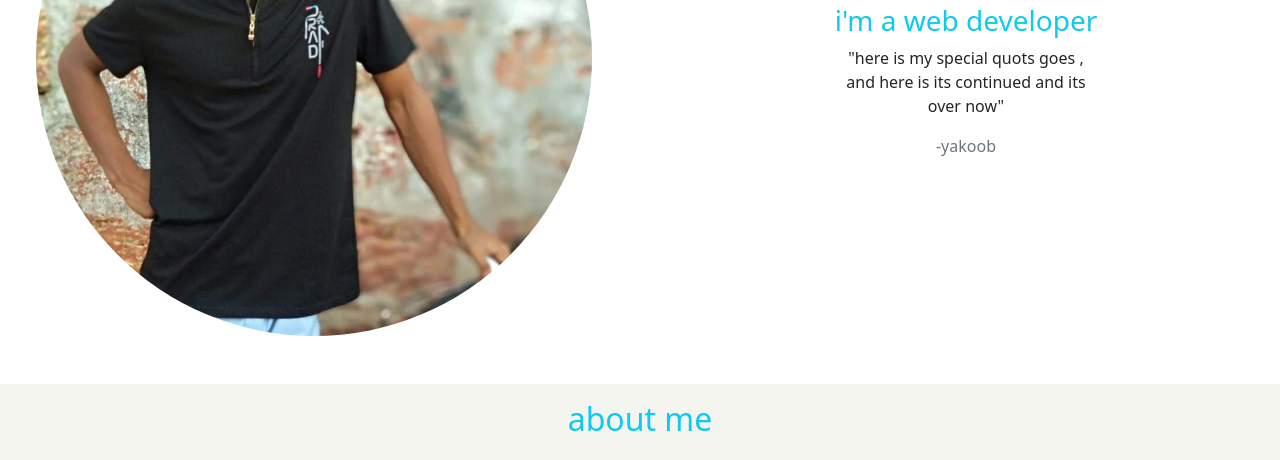
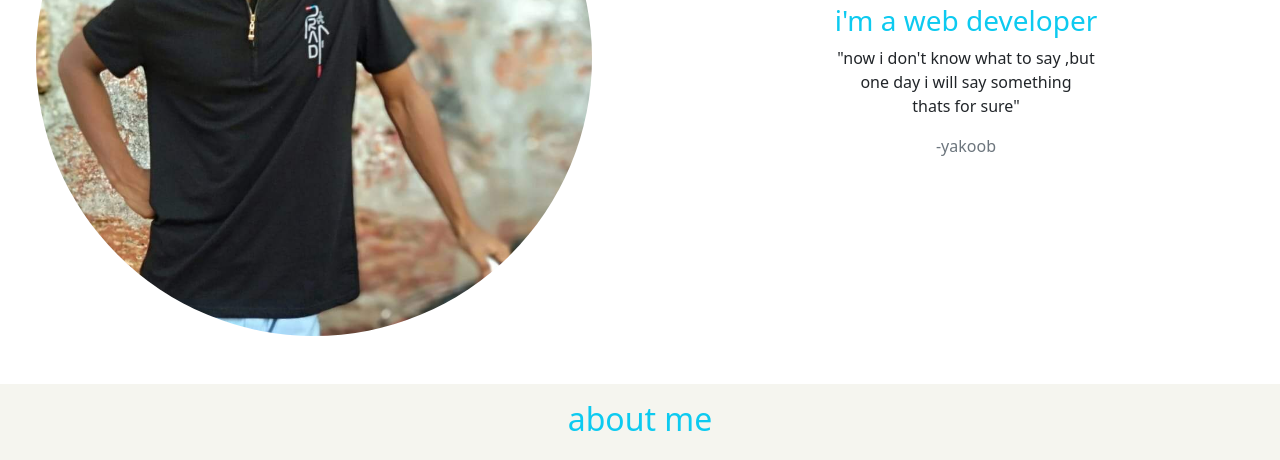
Before and after one commit to yakoobbk/bootstrap, a plain HTML site: page index.html in a window 1280 px wide. Shown: the part 340-800 px from the top of the page. Drawn offline with nearby package versions, Linux system fonts and the light colour scheme.

Commit message:
message recieved

```diff
--- a/index.html
+++ b/index.html
@@ -63,7 +63,7 @@
               <h2 class="text-info">i'm yakoob</h2>
 
               <h3 class="text-info">i'm a web developer</h3>
-              <p>"here is my special quots goes ,<br>and here is its continued and its<br> over now"</p>
+              <p>"now i don't know what to say ,but<br>one day i will say something <br> thats for sure"</p>
               <span class="text-secondary">-yakoob</span>
             </div>
 
```
